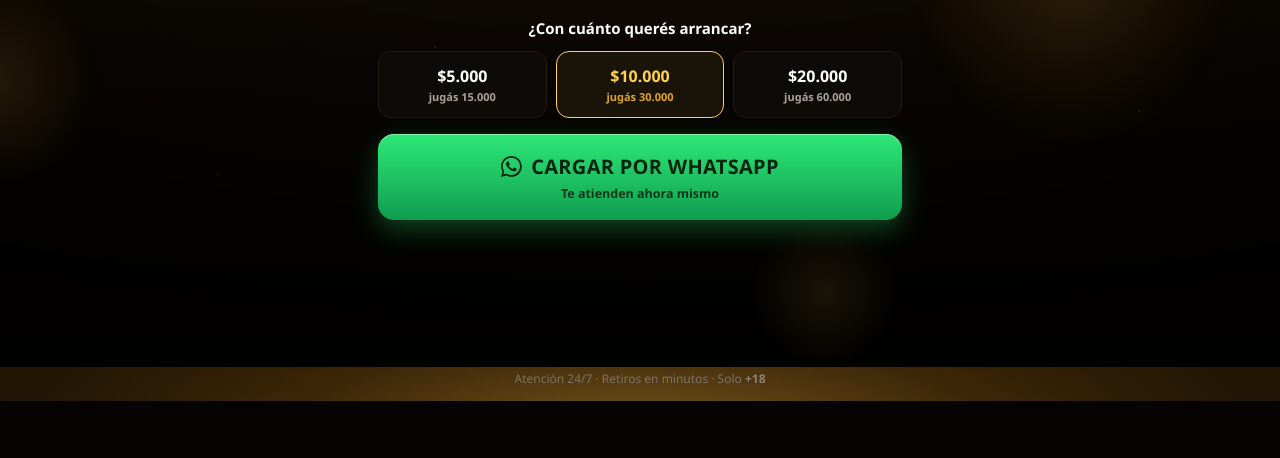
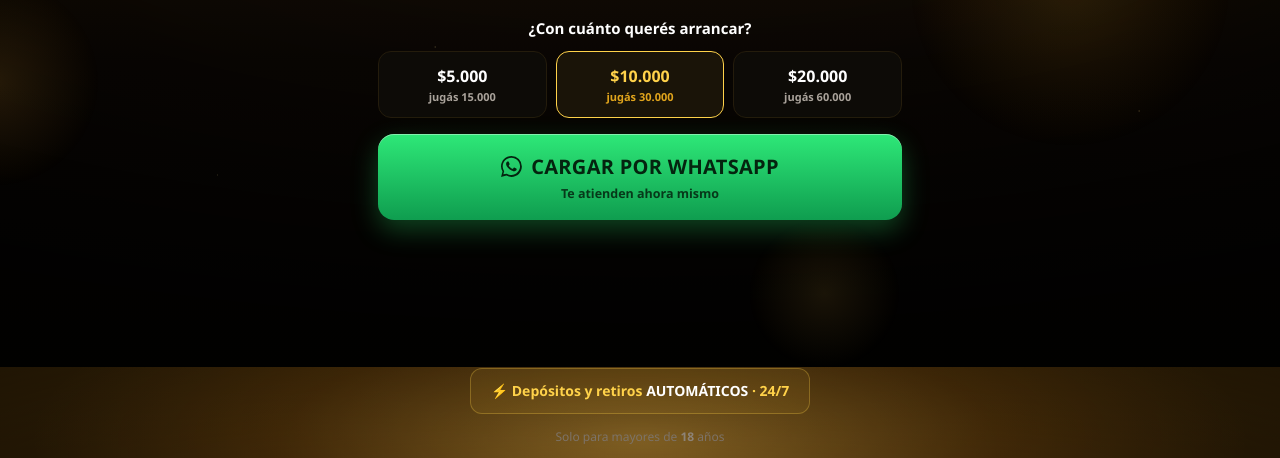
Before and after one commit to emilyparker2007ai-rgb/casino-chat, a plain HTML site: page landing-463/index.html in a window 1280 px wide. Shown: the part 433-891 px from the top of the page. Before the commit the page ends 834 px from the top, so only its background shows below. Drawn offline with Linux system fonts and the light colour scheme.

Commit message:
copy: depositos y retiros automaticos

```diff
--- a/landing-463/index.html
+++ b/landing-463/index.html
@@ -117,7 +117,10 @@
 .bonus li{font-size:14.5px;color:var(--mut);padding:5px 0 5px 20px;position:relative}
 .bonus li::before{content:"+";position:absolute;left:2px;color:var(--gold);font-weight:800}
 .bonus li b{color:#fff}
-.foot{text-align:center;color:#7d7368;font-size:12px;margin-top:18px}
+.auto{text-align:center;margin:16px auto 0;max-width:340px;font-size:14px;font-weight:700;color:var(--gold);
+  border:1px solid rgba(255,210,74,.28);border-radius:12px;padding:11px 14px;background:rgba(255,190,60,.07)}
+.auto b{color:#fff}
+.foot{text-align:center;color:#7d7368;font-size:12px;margin-top:14px}
 .foot b{color:#8d8377}
 
 /* ---------- sticky mobile ---------- */
@@ -158,7 +161,8 @@
 
   </div>
 
-  <p class="foot">Atenci&oacute;n 24/7 &middot; Retiros en minutos &middot; Solo <b>+18</b></p>
+  <p class="auto">&#9889; Dep&oacute;sitos y retiros <b>AUTOM&Aacute;TICOS</b> &middot; 24/7</p>
+  <p class="foot">Solo para mayores de <b>18</b> a&ntilde;os</p>
 </div>
 
 <div class="sticky">
```
